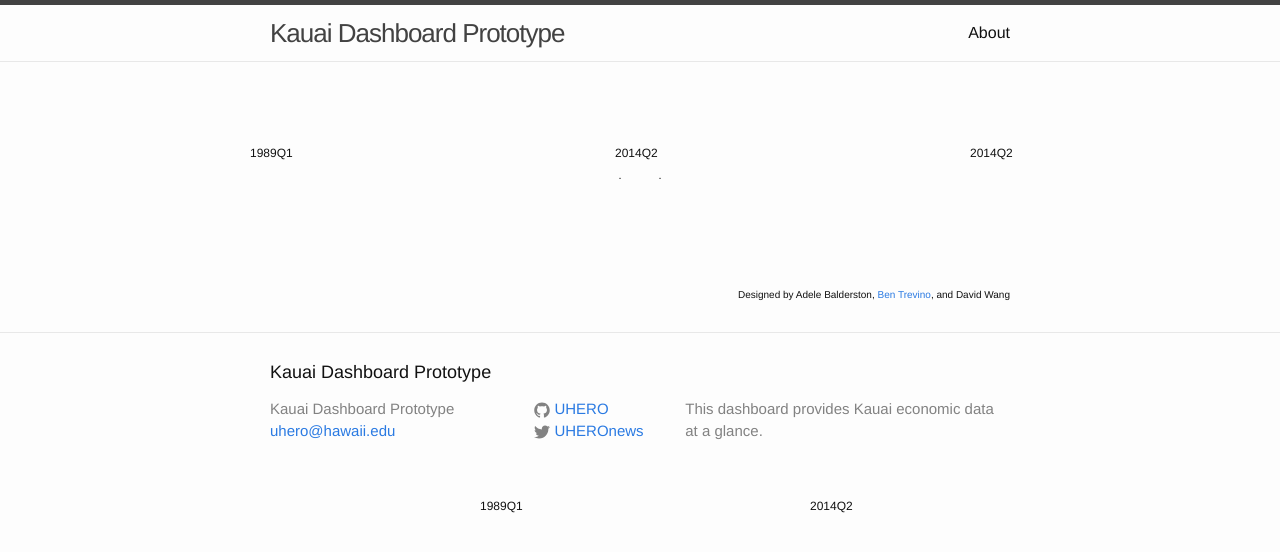
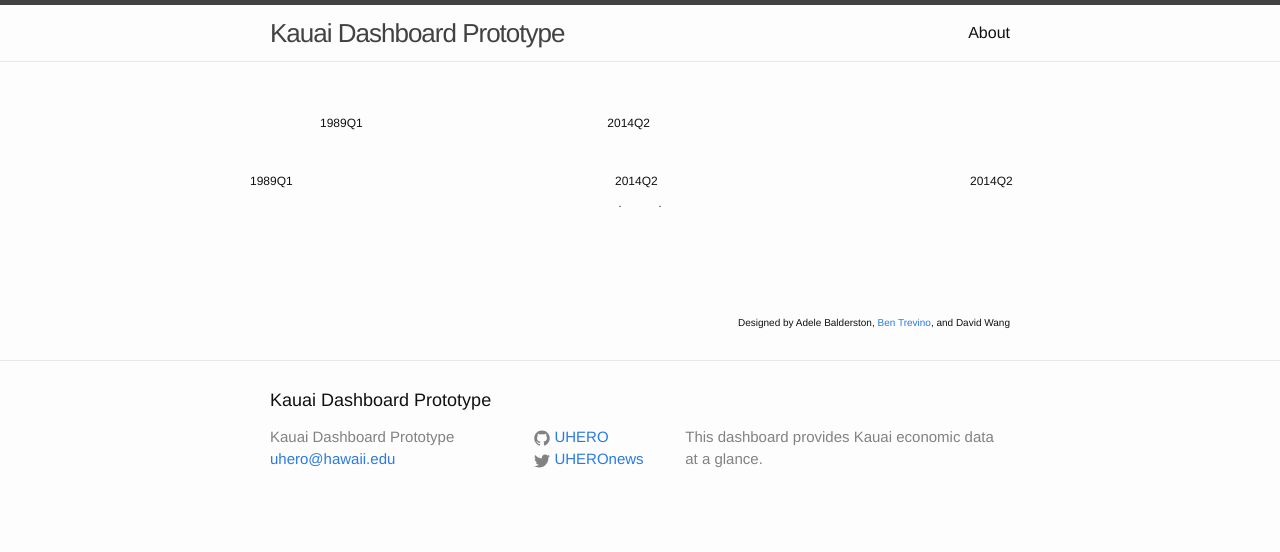
Before and after one commit to UHERO/kauai, a Jekyll site: the page built from index.html, in a window 1280 px wide. Shown: the top 552 px of the page. Built offline with Jekyll 4.4.1, drawn with Linux system fonts in a browser that asks for light colours; comment, search, counter and statistics services are not loaded.

Commit message:
Changed style on line-chart date labels

```diff
--- a/css/main.scss
+++ b/css/main.scss
@@ -111,6 +111,8 @@ g#pie_chart_area text { pointer-events: none; }
 #line_chart_slider_container{ width:330px; float:left; margin-left:50px; }
 #time_slice_slider_container{ width:250px; float:left; margin-left:80px; }
 
+#line_chart_slider_div { clear:both }
+
 /*********** Flextable Stuff *****************/
 
 .category { clear:both;}
@@ -172,5 +174,5 @@ g#pie_chart_area text { pointer-events: none; }
 #date_series_left{ font-size:12px; position:absolute; top:-20px; left:-20px}
 #date_series_right{font-size:12px; position:absolute; top:-20px; left:345px}
 #date_table{font-size:12px; position:absolute; top:-20px; left:700px}
-#date_line_left{ font-size:12px; position:absolute; top:500px; left:480px}
-#date_line_right{font-size:12px; position:absolute; top: 500px; left:810px}
+#date_line_left{ font-size:12px; position:relative; float:left}
+#date_line_right{font-size:12px; position:relative; float:right}
```
Also changed, not shown: 1 other file.
